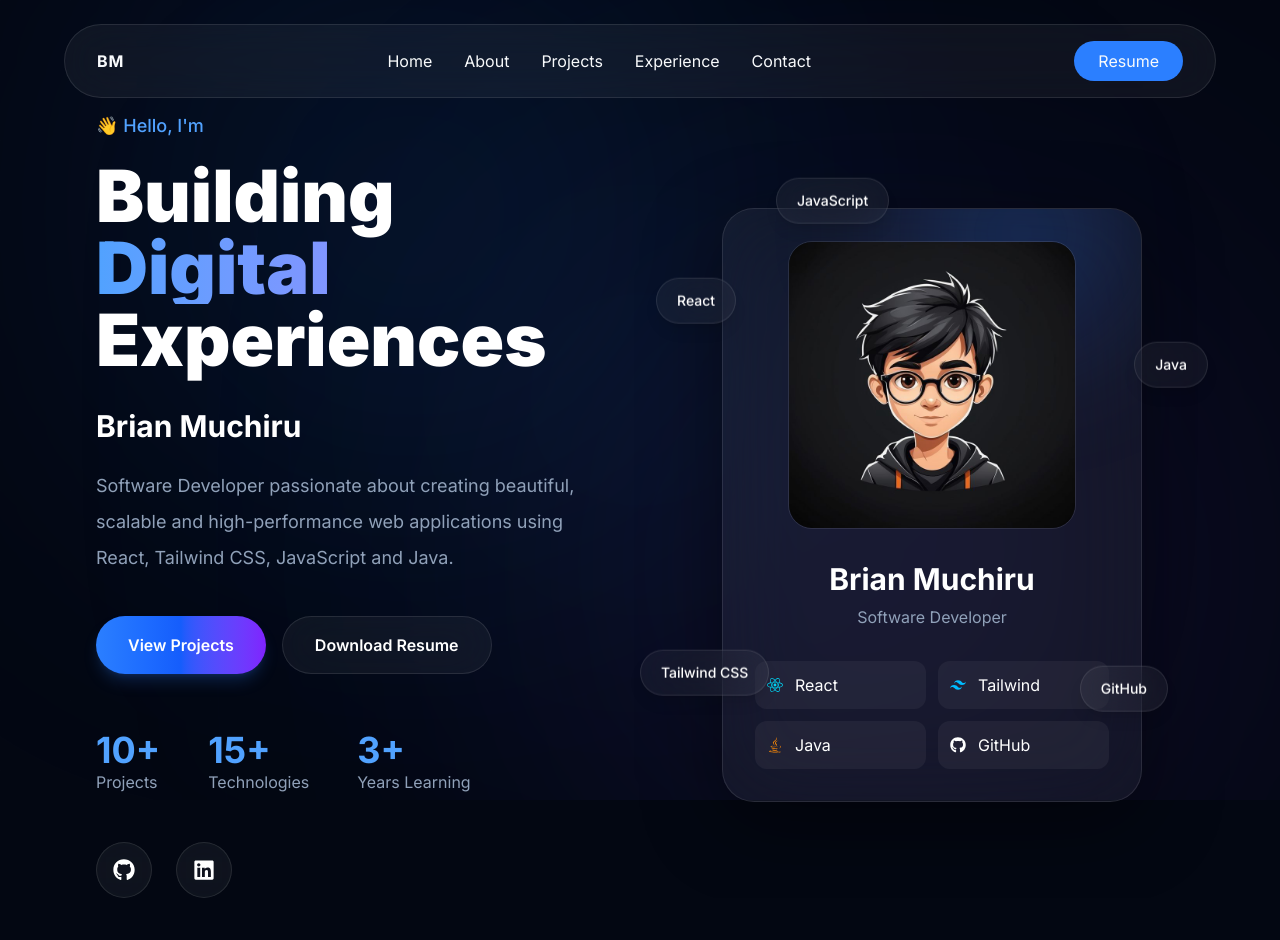
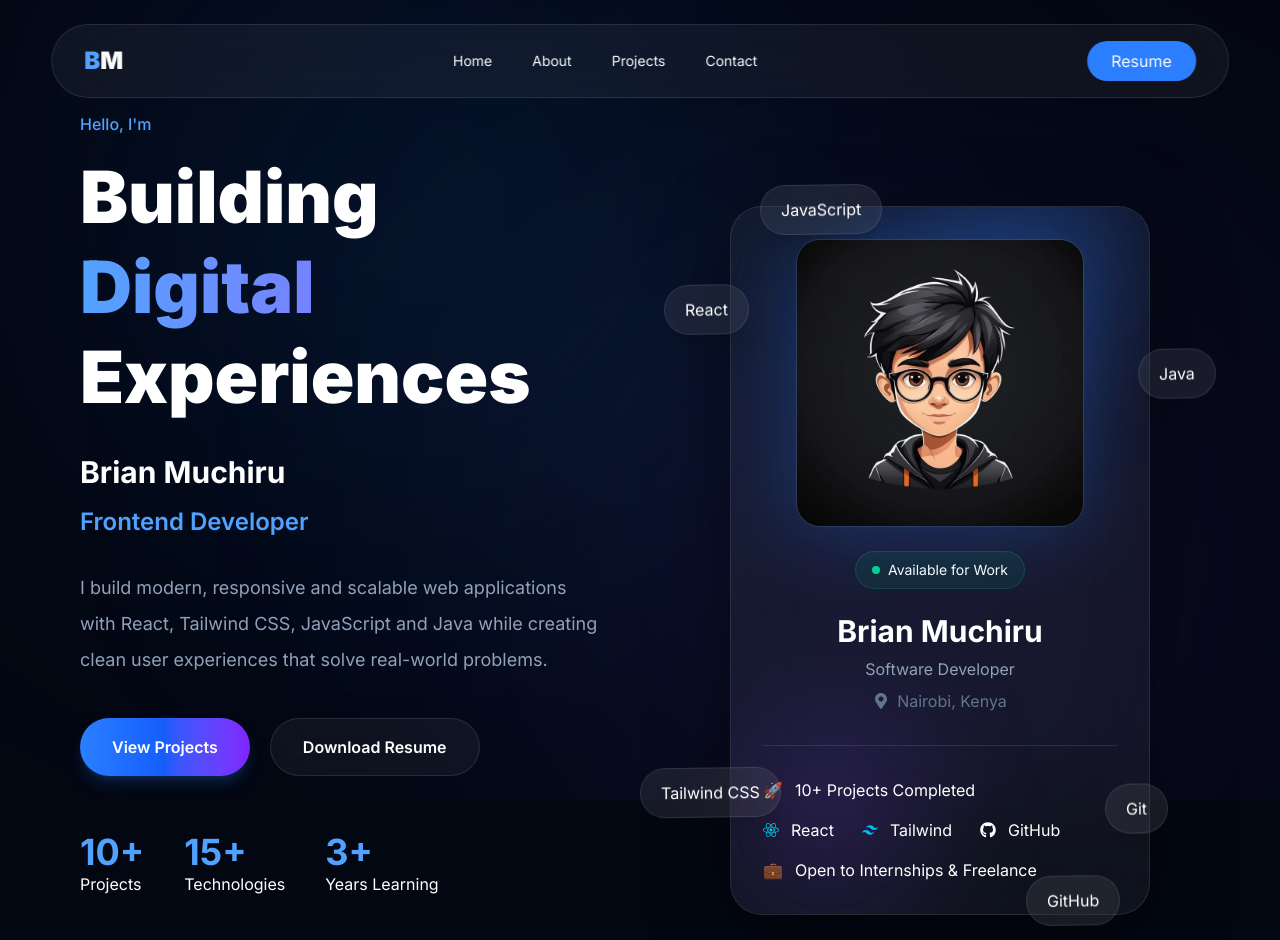
Before and after one commit to BRIAN-pixel275/Brian-Muchiru-Portfolio, a React (Vite) app: page / in a window 1280 px wide. Shown: the top 940 px of the page. Before the commit the page ends 898 px from the top, so only its background shows below. Built offline with nearby package versions, Linux system fonts and the light colour scheme.

Commit message:
feat: add react-countup for animated counters and enhance Navbar and Hero sections with animations and new UI elements

```diff
--- a/package.json
+++ b/package.json
@@ -14,6 +14,7 @@
     "clsx": "^2.1.1",
     "framer-motion": "^12.42.2",
     "react": "^19.2.7",
+    "react-countup": "^6.5.3",
     "react-dom": "^19.2.7",
     "react-icons": "^5.7.0",
     "react-intersection-observer": "^10.1.0",
--- a/src/components/layout/Navbar.jsx
+++ b/src/components/layout/Navbar.jsx
@@ -1,28 +1,45 @@
+import { motion } from "framer-motion";
+
 const Navbar = () => {
   return (
-    <nav className="fixed left-1/2 top-6 z-50 w-[92%] max-w-6xl -translate-x-1/2 rounded-full border border-white/10 bg-white/5 px-8 py-4 backdrop-blur-xl">
+    <motion.nav
+      initial={{ y: -80 }}
+      animate={{ y: 0 }}
+      transition={{ duration: 0.6 }}
+      className="fixed left-1/2 top-6 z-50 w-[92%] max-w-7xl -translate-x-1/2"
+    >
+      <div className="flex items-center justify-between rounded-full border border-white/10 bg-white/5 px-8 py-4 backdrop-blur-2xl">
 
-      <div className="flex items-center justify-between">
-
-        <h2 className="font-bold tracking-wider">
-          BM
+        <h2 className="text-2xl font-black">
+          <span className="text-blue-400">B</span>M
         </h2>
 
-        <ul className="hidden gap-8 md:flex">
-          <li>Home</li>
-          <li>About</li>
-          <li>Projects</li>
-          <li>Experience</li>
-          <li>Contact</li>
+        <ul className="hidden gap-10 text-sm md:flex">
+
+          <li className="cursor-pointer transition hover:text-blue-400">
+            Home
+          </li>
+
+          <li className="cursor-pointer transition hover:text-blue-400">
+            About
+          </li>
+
+          <li className="cursor-pointer transition hover:text-blue-400">
+            Projects
+          </li>
+
+          <li className="cursor-pointer transition hover:text-blue-400">
+            Contact
+          </li>
+
         </ul>
 
-        <button className="rounded-full bg-blue-500 px-6 py-2">
+        <button className="rounded-full bg-blue-500 px-6 py-2 hover:bg-blue-400">
           Resume
         </button>
 
       </div>
-
-    </nav>
+    </motion.nav>
   );
 };
 
--- a/src/components/sections/Hero.jsx
+++ b/src/components/sections/Hero.jsx
@@ -1,30 +1,34 @@
 import { motion } from "framer-motion";
-import { FaGithub, FaLinkedin } from "react-icons/fa";
+import { FaGithub, FaLinkedin, FaArrowDown } from "react-icons/fa";
+import { TypeAnimation } from "react-type-animation";
 
 import Button from "../ui/Button";
 import ProfileCard from "../ui/ProfileCard";
 import FloatingBadge from "../ui/FloatingBadge";
+import Counter from "../ui/Counter";
 
 const Hero = () => {
   return (
     <section
       id="home"
-      className="relative flex min-h-screen items-center overflow-hidden px-6 pt-28 lg:px-24"
+      className="relative flex min-h-screen items-center overflow-hidden px-6 pt-28 lg:px-20"
     >
-      <div className="mx-auto grid max-w-7xl grid-cols-1 items-center gap-20 lg:grid-cols-2">
-        {/* LEFT SIDE */}
+      <div className="mx-auto grid w-full max-w-7xl grid-cols-1 items-center gap-20 lg:grid-cols-2">
+
+        {/* ================= LEFT SIDE ================= */}
+
         <motion.div
-          initial={{ opacity: 0, x: -80 }}
+          initial={{ opacity: 0, x: -60 }}
           animate={{ opacity: 1, x: 0 }}
           transition={{ duration: 0.8 }}
         >
-          <p className="text-lg font-medium text-blue-400">
-            👋 Hello, I'm
+          <p className="font-medium text-blue-400">
+             Hello, I'm
           </p>
 
-          <h1 className="mt-5 text-6xl font-black leading-none lg:text-7xl">
+          <h1 className="mt-4 text-5xl font-black leading-tight md:text-6xl lg:text-7xl">
             Building
-            <span className="block bg-gradient-to-r from-blue-400 to-violet-400 bg-clip-text text-transparent">
+            <span className="block bg-gradient-to-r from-blue-400 to-violet-500 bg-clip-text text-transparent">
               Digital
             </span>
             Experiences
@@ -34,16 +38,33 @@
             Brian Muchiru
           </h2>
 
-          <p className="mt-6 max-w-xl text-lg leading-9 text-slate-400">
-            Software Developer passionate about creating
-            beautiful, scalable and high-performance web
-            applications using React, Tailwind CSS,
-            JavaScript and Java.
+          <TypeAnimation
+            sequence={[
+              "Software Developer",
+              2000,
+              "Frontend Developer",
+              2000,
+              "React Developer",
+              2000,
+              "Java Developer",
+              2000,
+            ]}
+            wrapper="h3"
+            speed={50}
+            repeat={Infinity}
+            className="mt-4 text-2xl font-semibold text-blue-400"
+          />
+
+          <p className="mt-8 max-w-xl text-lg leading-9 text-slate-400">
+            I build modern, responsive and scalable web applications
+            with React, Tailwind CSS, JavaScript and Java while
+            creating clean user experiences that solve real-world
+            problems.
           </p>
 
           {/* Buttons */}
 
-          <div className="mt-10 flex flex-wrap gap-4">
+          <div className="mt-10 flex flex-wrap gap-5">
             <Button>
               View Projects
             </Button>
@@ -53,67 +74,43 @@
             </Button>
           </div>
 
-          {/* Stats */}
+          {/* Statistics */}
 
-          <div className="mt-14 flex gap-12">
-            <div>
-              <h3 className="text-4xl font-bold text-blue-400">
-                10+
-              </h3>
-
-              <p className="text-slate-400">
-                Projects
-              </p>
-            </div>
-
-            <div>
-              <h3 className="text-4xl font-bold text-blue-400">
-                15+
-              </h3>
-
-              <p className="text-slate-400">
-                Technologies
-              </p>
-            </div>
-
-            <div>
-              <h3 className="text-4xl font-bold text-blue-400">
-                3+
-              </h3>
-
-              <p className="text-slate-400">
-                Years Learning
-              </p>
-            </div>
+          <div className="mt-14 flex flex-wrap gap-10">
+            <Counter end={10} label="Projects" />
+            <Counter end={15} label="Technologies" />
+            <Counter end={3} label="Years Learning" />
           </div>
 
-          {/* Social Icons */}
+          {/* Social Links */}
 
-          <div className="mt-12 flex gap-6">
+          <div className="mt-14 flex gap-5">
+
             <a
-              href="https://github.com/"
+              href="https://github.com/yourusername"
               target="_blank"
-              rel="noreferrer"
-              className="rounded-full border border-white/10 bg-white/5 p-4 backdrop-blur-xl transition hover:-translate-y-1 hover:bg-blue-500"
+              rel="noopener noreferrer"
+              className="rounded-full border border-white/10 bg-white/5 p-4 backdrop-blur-xl transition duration-300 hover:-translate-y-1 hover:border-blue-400 hover:bg-blue-500"
             >
               <FaGithub size={22} />
             </a>
 
             <a
-              href="https://linkedin.com/"
+              href="https://linkedin.com/in/yourusername"
               target="_blank"
-              rel="noreferrer"
-              className="rounded-full border border-white/10 bg-white/5 p-4 backdrop-blur-xl transition hover:-translate-y-1 hover:bg-blue-500"
+              rel="noopener noreferrer"
+              className="rounded-full border border-white/10 bg-white/5 p-4 backdrop-blur-xl transition duration-300 hover:-translate-y-1 hover:border-blue-400 hover:bg-blue-500"
             >
               <FaLinkedin size={22} />
             </a>
+
           </div>
         </motion.div>
 
-        {/* RIGHT SIDE */}
+        {/* ================= RIGHT SIDE ================= */}
 
         <motion.div
-          initial={{ opacity: 0, x: 80 }}
+          initial={{ opacity: 0, x: 60 }}
           animate={{ opacity: 1, x: 0 }}
           transition={{ duration: 1 }}
           className="relative flex justify-center"
@@ -122,7 +119,7 @@
 
           <FloatingBadge
             title="React"
-            className="-left-6 top-20"
+            className="-left-4 top-20"
           />
 
           <FloatingBadge
@@ -131,21 +128,49 @@
           />
 
           <FloatingBadge
+            title="JavaScript"
+            className="left-20 -top-5"
+          />
+
+          <FloatingBadge
             title="Java"
-            className="-right-6 top-36"
+            className="-right-4 top-36"
+          />
+
+          <FloatingBadge
+            title="Git"
+            className="right-8 bottom-20"
           />
 
           <FloatingBadge
             title="GitHub"
-            className="right-4 bottom-20"
-          />
-
-          <FloatingBadge
-            title="JavaScript"
-            className="left-24 -top-5"
+            className="right-20 -bottom-3"
           />
         </motion.div>
+
       </div>
+
+      {/* Scroll Indicator */}
+
+      <motion.div
+        animate={{ y: [0, 10, 0] }}
+        transition={{
+          duration: 1.6,
+          repeat: Infinity,
+        }}
+        className="absolute bottom-8 left-1/2 -translate-x-1/2"
+      >
+        <div className="flex flex-col items-center gap-3 text-slate-400">
+
+          <span className="text-sm">
+            Scroll
+          </span>
+
+          <FaArrowDown />
+
+        </div>
+      </motion.div>
+
     </section>
   );
 };
--- /dev/null
+++ b/src/components/ui/Counter.jsx
@@ -0,0 +1,13 @@
+const Counter = ({ end, label }) => {
+  return (
+    <div>
+      <h3 className="text-4xl font-bold text-blue-400">
+        {end}+
+      </h3>
+
+      <p>{label}</p>
+    </div>
+  );
+};
+
+export default Counter;
--- a/src/components/ui/FloatingBadge.jsx
+++ b/src/components/ui/FloatingBadge.jsx
@@ -1,16 +1,14 @@
 import { motion } from "framer-motion";
 
-const FloatingBadge = ({
-  title,
-  className,
-}) => {
+const FloatingBadge = ({ title, className }) => {
   return (
     <motion.div
       animate={{
         y: [0, -12, 0],
+        rotate: [-1, 1, -1],
       }}
       transition={{
-        duration: 4,
+        duration: 5,
         repeat: Infinity,
         ease: "easeInOut",
       }}
@@ -19,13 +17,11 @@
         rounded-full
         border
         border-white/10
-        bg-white/5
+        bg-white/[0.07]
         px-5
         py-3
-        backdrop-blur-xl
-        text-sm
-        font-medium
-        shadow-lg
+        backdrop-blur-2xl
+        shadow-xl
         ${className}
       `}
     >
--- a/src/components/ui/ProfileCard.jsx
+++ b/src/components/ui/ProfileCard.jsx
@@ -2,36 +2,58 @@
 import profile from "../../assets/images/profile.png";
 
 import {
+  FaMapMarkerAlt,
   FaReact,
-  FaJava,
   FaGithub,
 } from "react-icons/fa";
 
-import {
-  SiTailwindcss,
-} from "react-icons/si";
+import { SiTailwindcss } from "react-icons/si";
 
 const ProfileCard = () => {
   return (
-    <GlassCard className="relative w-[420px] overflow-hidden p-8">
+    <GlassCard className="relative w-[420px] overflow-hidden">
 
       {/* Background Glow */}
+      <div className="absolute -top-24 right-0 h-64 w-64 rounded-full bg-blue-500/20 blur-3xl" />
+      <div className="absolute bottom-0 left-0 h-48 w-48 rounded-full bg-violet-500/20 blur-3xl" />
 
-      <div className="absolute -top-24 right-0 h-60 w-60 rounded-full bg-blue-500/20 blur-3xl" />
+      <div className="relative z-10 p-8">
 
-      <div className="relative z-10">
+        {/* Profile Image */}
 
         <div className="flex justify-center">
 
-          <img
-            src={profile}
-            alt="Brian Muchiru"
-            className="h-72 w-72 rounded-3xl object-cover border border-white/10"
-          />
+          <div className="relative">
+
+            <div className="absolute inset-0 rounded-3xl bg-blue-500 blur-2xl opacity-30" />
+
+            <img
+              src={profile}
+              alt="Brian Muchiru"
+              className="relative h-72 w-72 rounded-3xl border border-white/10 object-cover"
+            />
+
+          </div>
 
         </div>
 
-        <div className="mt-8 text-center">
+        {/* Available */}
+
+        <div className="mt-6 flex justify-center">
+
+          <div className="flex items-center gap-2 rounded-full border border-emerald-500/20 bg-emerald-500/10 px-4 py-2 text-sm">
+
+            <span className="h-2 w-2 rounded-full bg-emerald-400" />
+
+            Available for Work
+
+          </div>
+
+        </div>
+
+        {/* Name */}
+
+        <div className="mt-6 text-center">
 
           <h2 className="text-3xl font-bold">
             Brian Muchiru
@@ -41,39 +63,53 @@
             Software Developer
           </p>
 
+          <div className="mt-2 flex items-center justify-center gap-2 text-slate-500">
+
+            <FaMapMarkerAlt />
+
+            Nairobi, Kenya
+
+          </div>
+
         </div>
 
-        <div className="mt-8 grid grid-cols-2 gap-3">
+        {/* Divider */}
 
-          <div className="flex items-center gap-3 rounded-xl bg-white/5 p-3">
+        <div className="my-8 h-px bg-white/10" />
+
+        {/* Bottom */}
+
+        <div className="space-y-4">
+
+          <div className="flex items-center gap-3">
+
+            🚀
+
+            <span>10+ Projects Completed</span>
+
+          </div>
+
+          <div className="flex items-center gap-3">
 
             <FaReact className="text-cyan-400" />
 
             React
 
-          </div>
-
-          <div className="flex items-center gap-3 rounded-xl bg-white/5 p-3">
-
-            <SiTailwindcss className="text-sky-400" />
+            <SiTailwindcss className="ml-4 text-sky-400" />
 
             Tailwind
 
-          </div>
+            <FaGithub className="ml-4" />
 
-          <div className="flex items-center gap-3 rounded-xl bg-white/5 p-3">
-
-            <FaJava className="text-orange-400" />
-
-            Java
+            GitHub
 
           </div>
 
-          <div className="flex items-center gap-3 rounded-xl bg-white/5 p-3">
+          <div className="flex items-center gap-3">
 
-            <FaGithub />
+            💼
 
-            GitHub
+            <span>Open to Internships & Freelance</span>
 
           </div>
 
```
Also changed, not shown: 1 other file (tests, documents, lock files or other folders).
